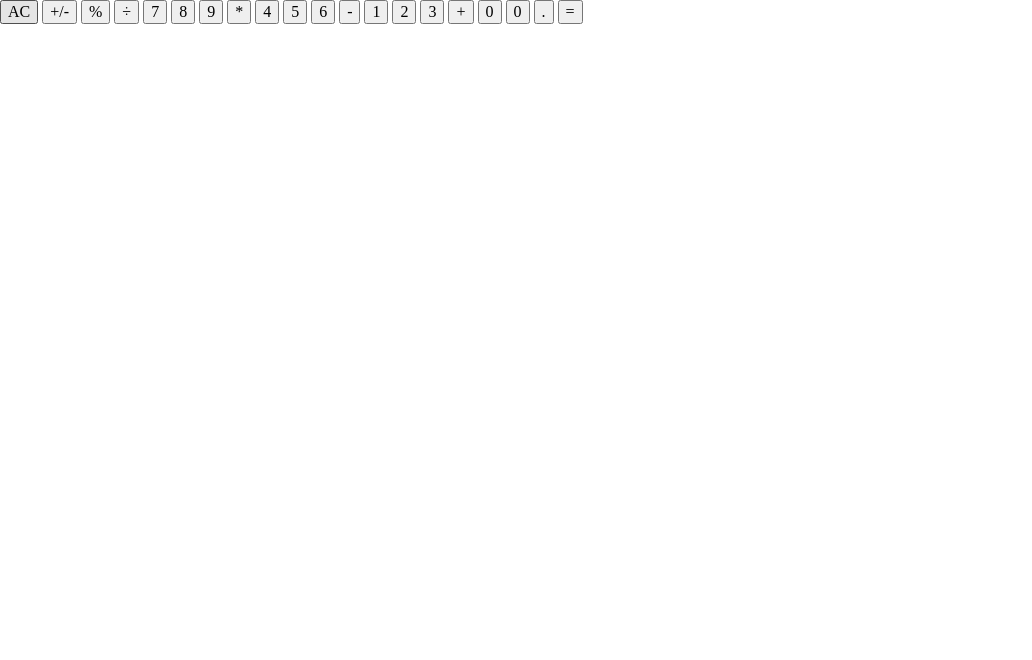
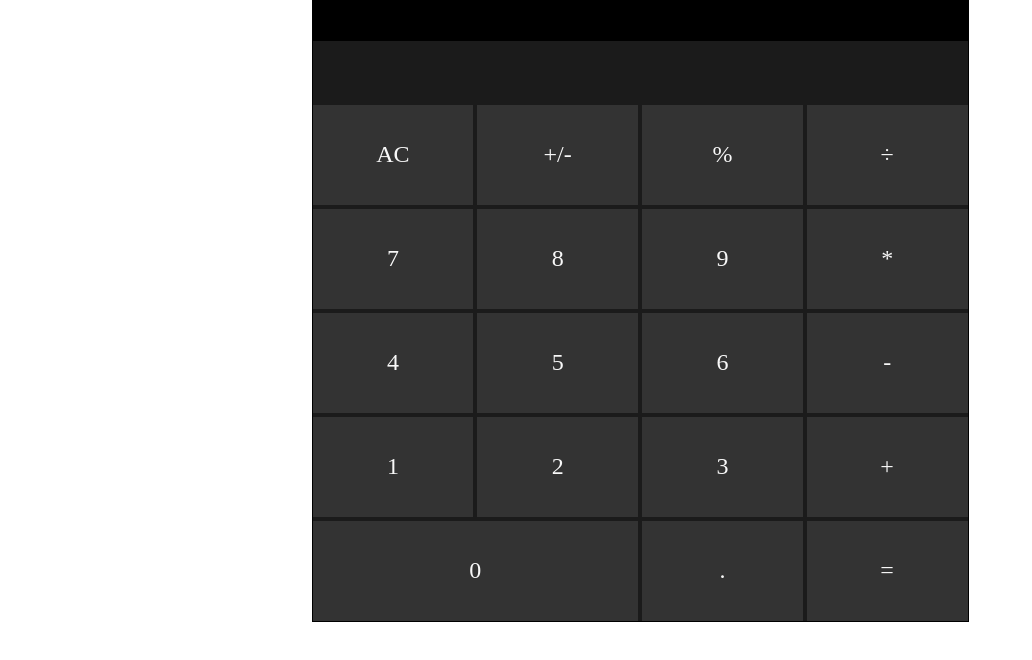
Before and after one commit to lesleyfon/Sezzle-take-home, a plain HTML site: page index.html in a window 1280 px wide. Shown: the whole page, without its empty margins (0-1032 px from the left). Drawn offline with Linux system fonts and the light colour scheme.

Commit message:
added styles

```diff
--- a/index.html
+++ b/index.html
@@ -9,11 +9,12 @@
 		<title>Sezzle Take Home Exercise</title>
 	</head>
 	<body>
-		<section>
+		<section class="calculator">
 			<section class="display">
 				<div id="top-display"></div>
 				<div id="bottom-display"></div>
 			</section>
+
 			<button data-clear="clear">AC</button>
 			<button data-int-sign="int-sign">+/-</button>
 			<button data-percent="percent">%</button>
@@ -30,8 +31,7 @@
 			<button data-integer="integer">2</button>
 			<button data-integer="integer">3</button>
 			<button data-operand="operand">+</button>
-			<button data-integer="integer">0</button>
-			<button data-integer="integer">0</button>
+			<button data-integer="integer" id="zero">0</button>
 			<button data-integer="integer">.</button>
 			<button data-equals="equal">=</button>
 		</section>
--- a/main.js
+++ b/main.js
@@ -31,7 +31,7 @@ class Calculator {
 
 	// assigns the sign to the sign prop, clears the bottom field
 	setOperand(sign) {
-		this.firstInt = this.bottomDisplay.innerText;
+		this.firstInt = this.bottomDisplay.innerText; // set what ever number we have on the bottom display to the first firstInt prop
 		this.operationSign = sign === "÷" ? "/" : sign;
 
 		this.clearBottom();
--- a/style.css
+++ b/style.css
@@ -0,0 +1,53 @@
+.calculator {
+	width: 655px;
+	margin: 0 auto;
+	border: 1px solid black;
+	display: grid;
+	grid-template-columns: 1fr 1fr 1fr 1fr;
+	grid-template-rows: repeat(6, 100px);
+	grid-gap: 4px;
+	background-color: #1b1b1b;
+}
+
+.display {
+	grid-column: 1 / -1;
+	height: 200px;
+	width: 100%;
+	margin: 0px;
+	display: flex;
+	justify-content: flex-end;
+	flex-direction: column;
+	height: 100%;
+}
+.display > div {
+	width: 100%;
+	text-align: right;
+}
+
+.display #top-display {
+	height: 40%;
+	height: 40%;
+	background-color: #000000;
+	color: #f8f8f8;
+	font-size: 2rem;
+}
+.display #bottom-display {
+	color: #f8f8f8;
+	background-color: #1b1b1b;
+	height: 60%;
+
+	font-size: 2.5rem;
+	line-height: 50px;
+	font-weight: 600;
+}
+
+section button {
+	/* border-radius: 10px; */
+	border: none;
+	background-color: #333333;
+	color: #f8f8f8;
+	font-size: x-large;
+}
+#zero {
+	grid-column: span 2;
+}
```
